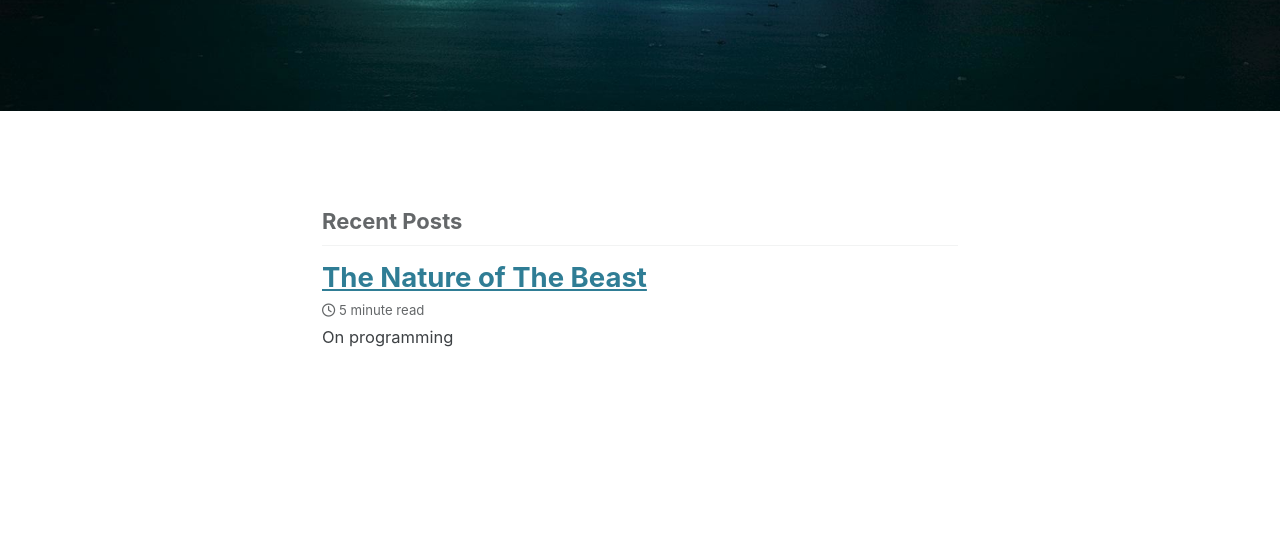
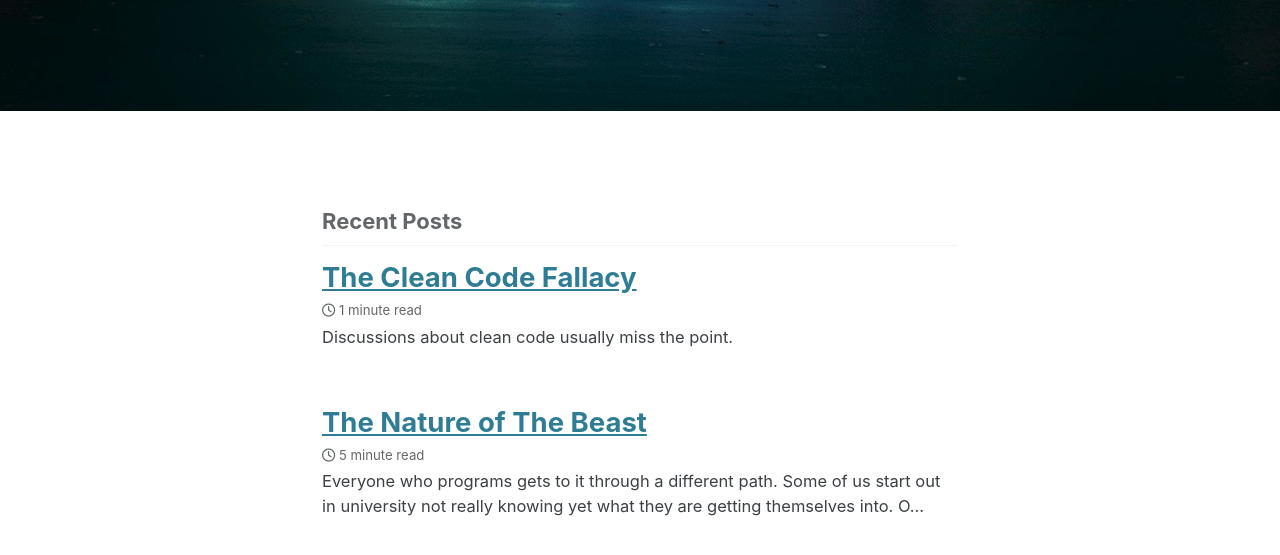
Before and after one commit to JanMH/JanMH.github.io, a Jekyll site: the page built from index.html, in a window 1280 px wide and 900 px high, scrolled down 778 px. Shown: the top 555 px of the window. Built offline with Jekyll 4.4.1, drawn with Linux system fonts in a browser that asks for light colours; cached includes are drawn as plain includes; nearby versions of some CDN libraries; the list of posts is cut into pages by our own code; some of the changed lines change nothing that is shown.

Commit message:
Article about good code.

```diff
--- a/_posts/2020-05-21-the-nature-of-the-beast.markdown
+++ b/_posts/2020-05-21-the-nature-of-the-beast.markdown
@@ -7,7 +7,7 @@ header:
   overlay_image: /assets/images/st_george_dragon.jpg
 ---
 
-On programming
+
 
 Everyone who programs gets to it through a different path. Some of us start out in university not really knowing yet what they are getting themselves into. Others discover it later on and teach themselves, potentially even creating a new career out of it. Others still might take part in a bootcamp with the explicit goal to create a new career. For me, like many others, it started during high school.
 
--- /dev/null
+++ b/_posts/2020-05-31-what-is-good-code.markdown
@@ -0,0 +1,31 @@
+---
+layout: single
+title:  "The Clean Code Fallacy"
+date:   2020-05-21 11:38:25 +0200
+categories: programming programming-philosophy opinion
+header:
+  overlay_image: /assets/images/All_Gizah_Pyramids.jpg
+
+---
+
+Discussions about clean code usually miss the point.
+
+As developers, when we talk about clean or good code we often get caught up in the details.
+
+We think about design patterns, [single responsibility](https://en.wikipedia.org/wiki/Single-responsibility_principle), [dry](https://en.wikipedia.org/wiki/Don%27t_repeat_yourself) and so on and so on.
+
+These discussions are important but they make it easy to loose sight of what is really important:
+
+Good code does what it's supposed to do.
+
+"Well duh!" you might be thinking right now. It is so obvious. And clearly there is more to the story.
+
+The "does what it's supposed to do" part usually includes some implicit sub goals which are not specified in the definition the product team hands you.
+
+Unless you are writing a prototype that will be thrown away afterwards (though somehow those always end up in production) those sub goals include extensibility and reliability which usually entails readability and testability. And clearly you also should not waste too much development time on it.
+
+In the startups I've worked in so far, time now is usually being valued much higher than time later.
+
+And after aaaaall that, we can finally begin to even think about design patterns, about our precious scalable architectures and if we should put comments in front of our functions or if they are self explanatory.
+
+But when we talk about them we should not forget that they are means to an end and not the goal.
```
Also changed, not shown: 1 other file.
